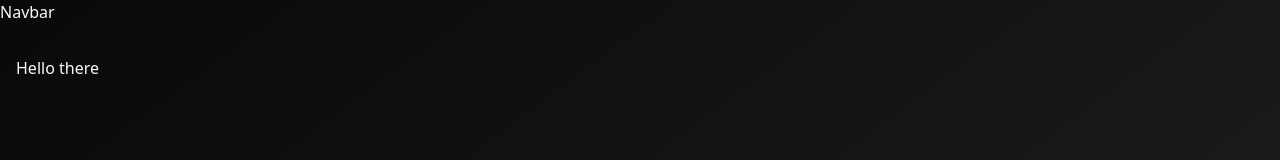
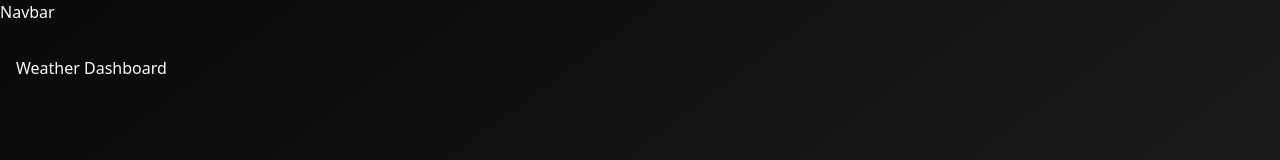
Before and after one commit to mnraza-dev/WeatherX, a React (Vite) app: page /weather-dashboard in a window 1280 px wide. Shown: the top 160 px of the page. Built offline with nearby package versions, Linux system fonts and the light colour scheme.

Commit message:
feat: implement routing for Weather Dashboard and add main layout structure

```diff
--- a/src/App.tsx
+++ b/src/App.tsx
@@ -1,14 +1,21 @@
 import React from 'react'
-import { BrowserRouter } from 'react-router-dom'
+import { BrowserRouter, Route, Routes } from 'react-router-dom'
 import Layout from './components/layout'
 import { ThemeProvider } from "@/context/theme-provider"
+import WeatherDashboard from './components/WeatherDashboard'
 
 const App: React.FC = () => {
   return (
     <BrowserRouter>
       <ThemeProvider defaultTheme="dark" storageKey="vite-ui-theme">
         <Layout >
-          <h1>Hello there</h1>
+
+       <Routes>
+        <Route path="/" element={<h1>Home</h1>} />
+        <Route path="/weather-dashboard" element={<WeatherDashboard/>} />
+        <Route path="/" element={<h1>Home</h1>} />
+        <Route path="/" element={<h1>Home</h1>} />
+       </Routes>
         </Layout>
       </ThemeProvider>
     </BrowserRouter>
--- /dev/null
+++ b/src/components/WeatherDashboard.tsx
@@ -0,0 +1,11 @@
+import React from 'react'
+
+const WeatherDashboard: React.FC = () => {
+    return (
+        <div>
+            <h1>Weather Dashboard</h1>
+        </div>
+    )
+}
+
+export default WeatherDashboard
```
